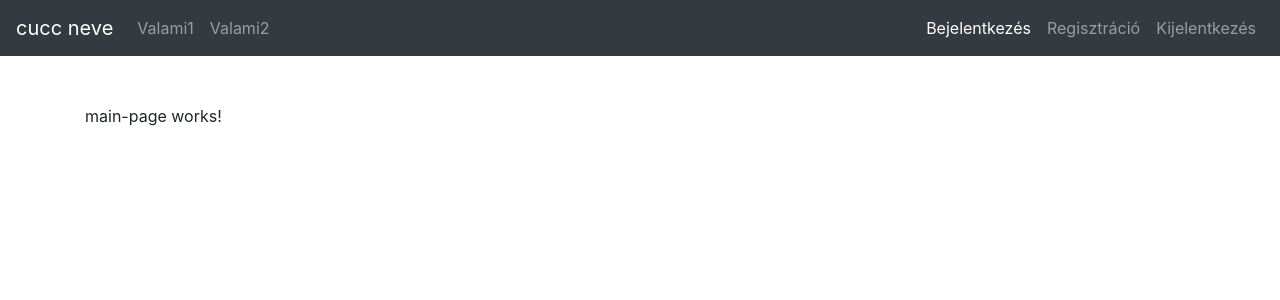
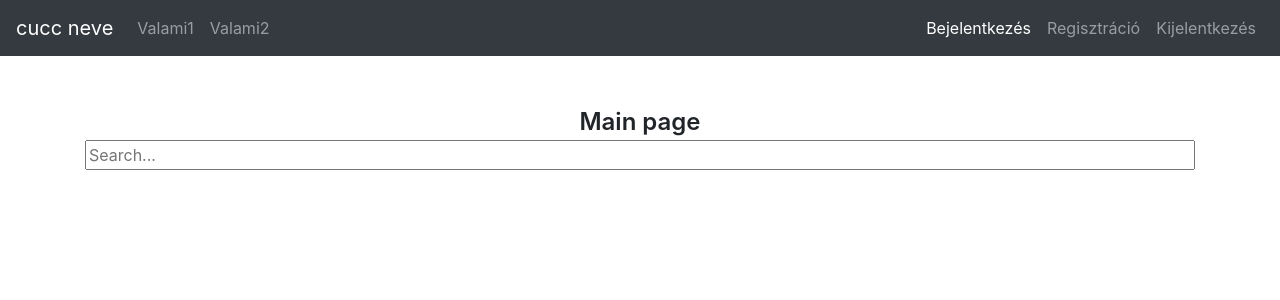
Before and after one commit to DaniVagyok/KaranTeam_SzG, an Angular app in the folder Frontend/karanteam/: page /main in a window 1280 px wide. Shown: the top 300 px of the page. Built offline with nearby package versions, Linux system fonts and the light colour scheme.

Commit message:
Main page init

```diff
--- a/Frontend/karanteam/src/app/app.module.ts
+++ b/Frontend/karanteam/src/app/app.module.ts
@@ -1,7 +1,7 @@
 import { BrowserModule } from '@angular/platform-browser';
 import { NgModule } from '@angular/core';
 
-import { FormsModule } from '@angular/forms';
+import { FormsModule, ReactiveFormsModule } from '@angular/forms';
 import { HttpClientModule } from '@angular/common/http';
 
 import { AppRoutingModule } from './app-routing.module';
@@ -22,6 +22,7 @@ import { AuthService } from './services/auth.service';
     BrowserModule,
     AppRoutingModule,
     FormsModule,
+    ReactiveFormsModule,
     HttpClientModule
   ],
   providers: [
--- a/Frontend/karanteam/src/app/pages/login-page/login-page.component.ts
+++ b/Frontend/karanteam/src/app/pages/login-page/login-page.component.ts
@@ -1,4 +1,5 @@
 import { Component, OnInit } from '@angular/core';
+import { Router } from '@angular/router';
 
 import { AuthService } from '../../services/auth.service';
 
@@ -11,15 +12,21 @@ export class LoginPageComponent implements OnInit {
 
   loginUserData: any = {};
 
-  constructor(private auth: AuthService) { }
+  constructor(
+    private auth: AuthService,
+    private router: Router
+  ) { }
 
   ngOnInit(): void {
   }
 
   loginUser(): void {
+    // TODO: ezt a sort majd átrakni a subscribe-ba
+    this.router.navigate(['/main']);
     this.auth.loginUser(this.loginUserData)
-      .subscribe(
-        res => console.log(res),
+      .subscribe(res => {
+        console.log(res);
+      },
         err => console.log(err)
       );
   }
--- a/Frontend/karanteam/src/app/pages/main-page/main-page.component.html
+++ b/Frontend/karanteam/src/app/pages/main-page/main-page.component.html
@@ -1 +1,8 @@
-<p>main-page works!</p>
+<div class="title">
+    Main page
+</div>
+<div class="search-bar">
+    <form [formGroup]="searchForm">
+        <input type="text" formControlName="searchValue" placeholder="Search...">
+    </form>
+</div>
--- a/Frontend/karanteam/src/app/pages/main-page/main-page.component.scss
+++ b/Frontend/karanteam/src/app/pages/main-page/main-page.component.scss
@@ -0,0 +1,10 @@
+.title {
+    text-align: center;
+    font-size: 24px;
+    font-weight: 600;
+}
+.search-bar {
+    input {
+        width: 100%;
+    }
+}
--- a/Frontend/karanteam/src/app/pages/main-page/main-page.component.ts
+++ b/Frontend/karanteam/src/app/pages/main-page/main-page.component.ts
@@ -1,4 +1,6 @@
-import { Component, OnInit } from '@angular/core';
+import { Component, OnDestroy, OnInit } from '@angular/core';
+import { FormControl, FormGroup } from '@angular/forms';
+import { Subscription } from 'rxjs';
 
 @Component({
   selector: 'karanteam-main-page',
@@ -7,9 +9,15 @@ import { Component, OnInit } from '@angular/core';
 })
 export class MainPageComponent implements OnInit {
 
+  subscriptions: Subscription[];
+  searchForm: FormGroup = new FormGroup({
+    searchValue: new FormControl('')
+  });
+
   constructor() { }
 
   ngOnInit(): void {
+
   }
 
 }
--- /dev/null
+++ b/Frontend/karanteam/src/app/shared/components/shop-item/shop-item.component.html
@@ -0,0 +1 @@
+<p>shop-item works!</p>
```
Also changed, not shown: Frontend/karanteam/src/app/services/main-page.service.ts (added, +9 -0 lines), Frontend/karanteam/src/app/shared/components/shop-item/shop-item.component.ts (added, +15 -0 lines), Frontend/karanteam/src/app/shared/shared.module.ts (+5 -2 lines), Frontend/karanteam/src/app/shared/components/shop-item/shop-item.component.scss (added), 1 other file (tests, documents, lock files or other folders).
